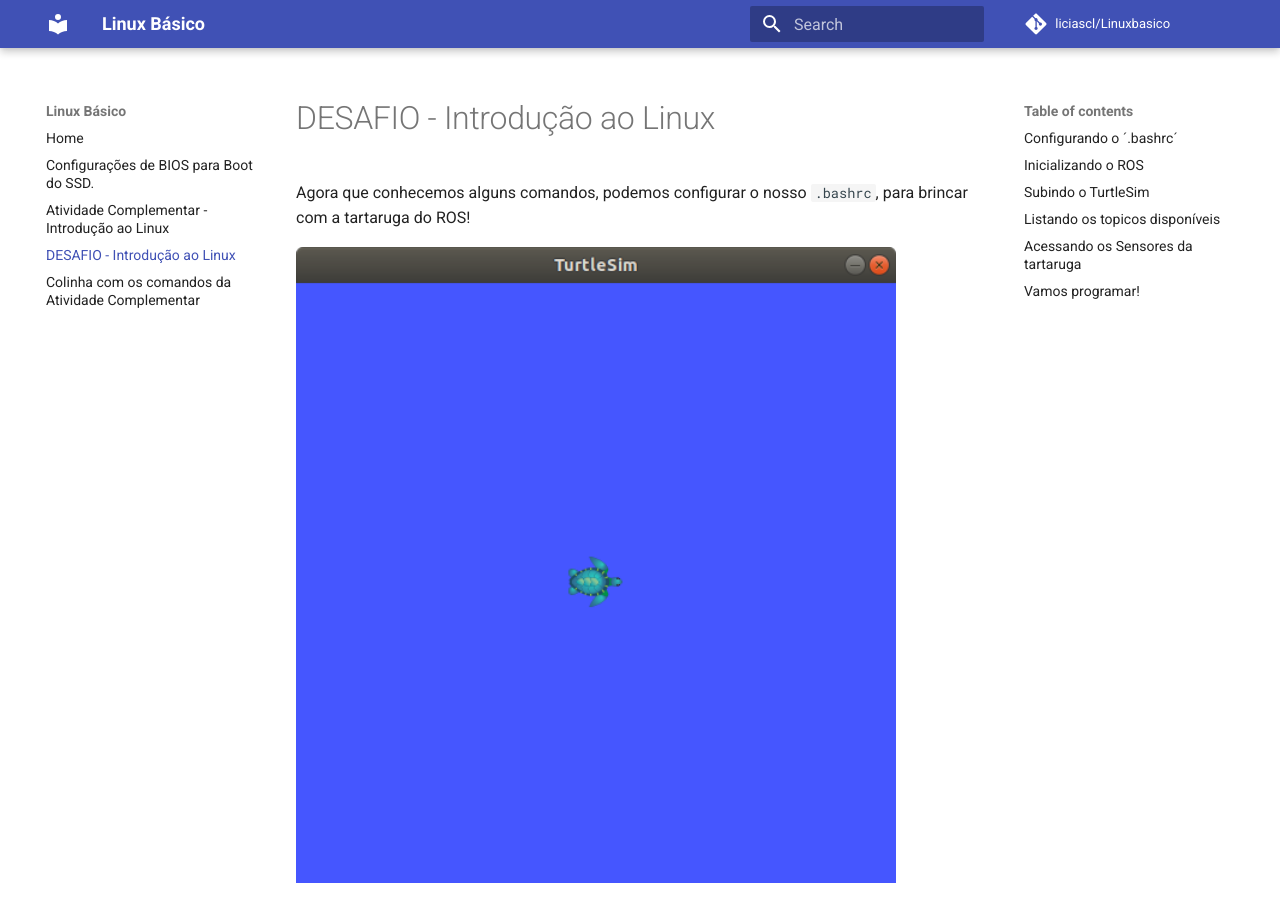
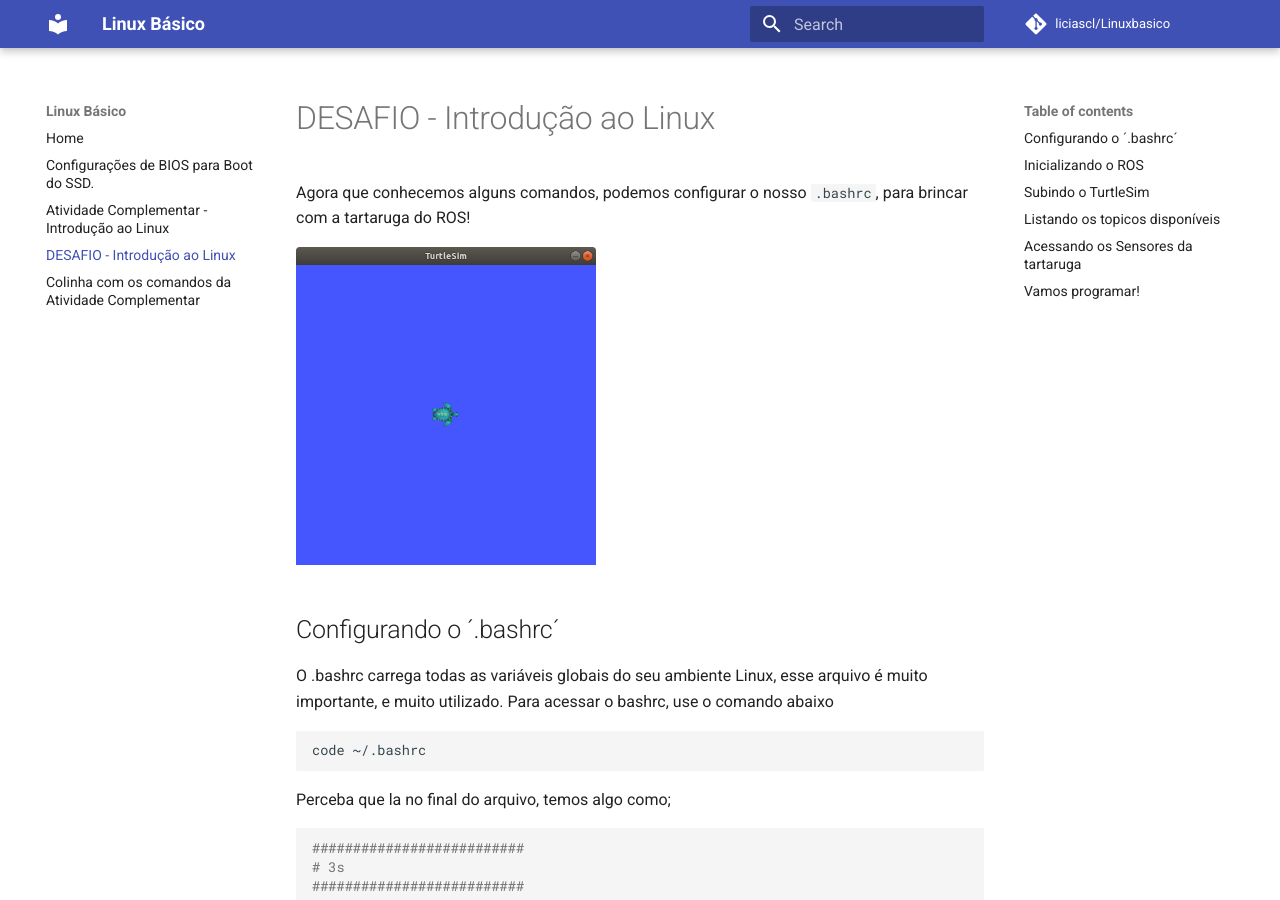
Before and after one commit to liciascl/Linuxbasico, an MkDocs documentation site: the page built from docs-src/desafio.md, in a window 1280 px wide and 900 px high. Built offline with MkDocs 1.6.1 and Material for MkDocs 9.7.7, drawn with Linux system fonts in a browser that asks for light colours; comment, search, counter and statistics services are not loaded.

Commit message:
Update desafio.md

```diff
--- a/docs-src/desafio.md
+++ b/docs-src/desafio.md
@@ -2,7 +2,7 @@
 
 Agora que conhecemos alguns comandos, podemos configurar o nosso `.bashrc`,  para brincar com a tartaruga do ROS!
 
-![referencia](img/turtlesim.png){width=600}
+![referencia](img/turtlesim.png){width=300}
 
 ## Configurando o ´.bashrc´
 
```
